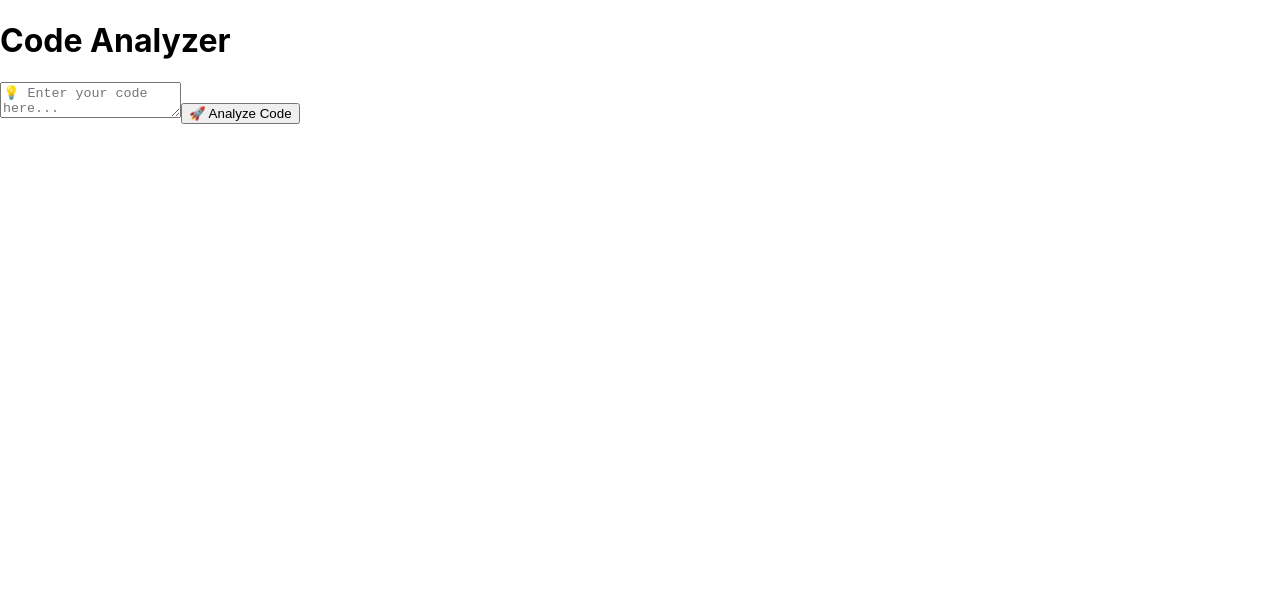
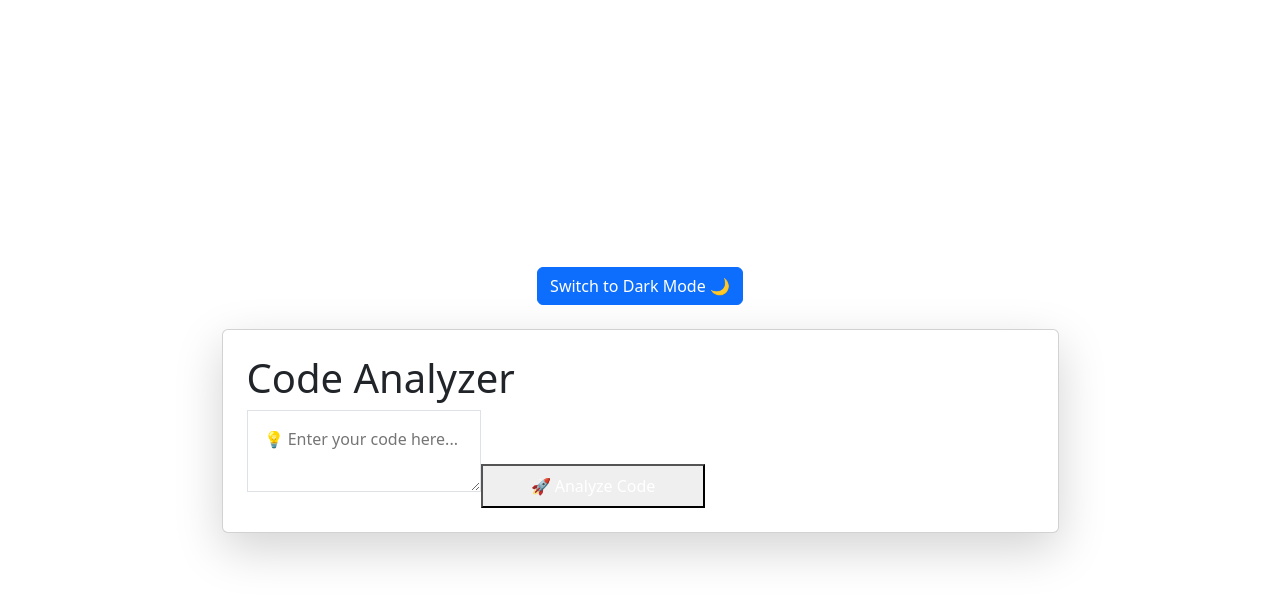
Before and after one commit to Ratikant-rout/code-analyzer, a React (Create React App) app: page / in a window 1280 px wide. Shown: the top 600 px of the page. Built offline with nearby package versions, Linux system fonts and the light colour scheme.

Commit message:
Final_change2

```diff
--- a/package.json
+++ b/package.json
@@ -10,6 +10,7 @@
     "ajv": "^8.17.1",
     "ajv-keywords": "^5.1.0",
     "axios": "^1.8.4",
+    "bootstrap": "^5.3.3",
     "react": "^19.0.0",
     "react-dom": "^19.0.0",
     "react-scripts": "5.0.1",
--- a/src/App.css
+++ b/src/App.css
@@ -1,3 +1,12 @@
+@import url('https://fonts.googleapis.com/css2?family=Poppins:wght@300;400;600&display=swap');
+
+body {
+  margin: 0;
+  font-family: 'Poppins', sans-serif;
+  background: linear-gradient(135deg, #1e3c72, #2a5298);
+  color: white;
+}
+
 .App {
   text-align: center;
 }
@@ -9,23 +18,32 @@
 
 @media (prefers-reduced-motion: no-preference) {
   .App-logo {
-    animation: App-logo-spin infinite 20s linear;
+    animation: App-logo-spin infinite 10s linear;
   }
 }
 
 .App-header {
-  background-color: #282c34;
+  background: rgba(0, 0, 0, 0.2);
   min-height: 100vh;
   display: flex;
   flex-direction: column;
   align-items: center;
   justify-content: center;
-  font-size: calc(10px + 2vmin);
-  color: white;
+  font-size: calc(12px + 2vmin);
+  box-shadow: 0px 4px 20px rgba(255, 255, 255, 0.2);
+  border-radius: 10px;
+  padding: 20px;
 }
 
 .App-link {
-  color: #61dafb;
+  color: #ffcc00;
+  font-weight: 600;
+  transition: 0.3s ease-in-out;
+}
+
+.App-link:hover {
+  color: #ff9900;
+  text-decoration: underline;
 }
 
 @keyframes App-logo-spin {
@@ -36,3 +54,21 @@
     transform: rotate(360deg);
   }
 }
+
+/* Buttons */
+button {
+  padding: 10px 20px;
+  border: none;
+  border-radius: 25px;
+  background: #ffcc00;
+  color: #333;
+  font-size: 1rem;
+  font-weight: bold;
+  cursor: pointer;
+  transition: all 0.3s ease-in-out;
+}
+
+button:hover {
+  background: #ff9900;
+  transform: scale(1.1);
+}
--- a/src/App.js
+++ b/src/App.js
@@ -1,10 +1,43 @@
+import { useState, useEffect } from "react";
 import AnalyzeCode from "./AnalyzeCode";
+import "bootstrap/dist/css/bootstrap.min.css"; // ✅ Ensure Bootstrap is imported
 
 function App() {
+  // 🌙 Dark mode state
+  const [darkMode, setDarkMode] = useState(
+    localStorage.getItem("theme") === "dark"
+  );
+
+  // ✅ Log when button is clicked
+  const toggleDarkMode = () => {
+    console.log("Button Clicked! Current dark mode:", darkMode);
+    setDarkMode(!darkMode);
+  };
+
+  // ✅ Log when theme changes
+  useEffect(() => {
+    console.log("Dark Mode State Changed:", darkMode);
+
+    if (darkMode) {
+      document.body.classList.add("bg-dark", "text-light");
+      localStorage.setItem("theme", "dark");
+    } else {
+      document.body.classList.remove("bg-dark", "text-light");
+      localStorage.setItem("theme", "light");
+    }
+  }, [darkMode]);
+
   return (
-    <div className="flex items-center justify-center min-h-screen bg-gray-200">
-      {/* ✅ Added a container with proper styling */}
-      <AnalyzeCode />
+    <div className="container d-flex flex-column align-items-center justify-content-center min-vh-100">
+      {/* ✅ Bootstrap Dark Mode Toggle Button */}
+      <button onClick={toggleDarkMode} className="btn btn-primary mb-4">
+        {darkMode ? "Switch to Light Mode ☀️" : "Switch to Dark Mode 🌙"}
+      </button>
+
+      {/* ✅ Bootstrap Card */}
+      <div className="card shadow-lg p-4 w-75">
+        <AnalyzeCode />
+      </div>
     </div>
   );
 }
--- a/src/index.css
+++ b/src/index.css
@@ -1,13 +1,61 @@
+/* Importing Google Font */
+@import url('https://fonts.googleapis.com/css2?family=Poppins:wght@300;400;600&display=swap');
+
+:root {
+  --primary-color: #007bff;
+  --secondary-color: #6c757d;
+  --bg-light: #f8f9fa;
+  --bg-dark: #212529;
+  --text-light: #ffffff;
+  --text-dark: #333;
+}
+
+/* Global Styles */
 body {
   margin: 0;
-  font-family: -apple-system, BlinkMacSystemFont, 'Segoe UI', 'Roboto', 'Oxygen',
-    'Ubuntu', 'Cantarell', 'Fira Sans', 'Droid Sans', 'Helvetica Neue',
-    sans-serif;
-  -webkit-font-smoothing: antialiased;
-  -moz-osx-font-smoothing: grayscale;
+  font-family: 'Poppins', -apple-system, BlinkMacSystemFont, 'Segoe UI', 'Roboto',
+    'Oxygen', 'Ubuntu', 'Cantarell', 'Fira Sans', 'Droid Sans', 'Helvetica Neue', sans-serif;
+  background-color: var(--bg-light);
+  color: var(--text-dark);
+  transition: background-color 0.3s ease, color 0.3s ease;
+  scroll-behavior: smooth;
 }
 
+/* Dark Mode */
+body.dark-mode {
+  background-color: var(--bg-dark);
+  color: var(--text-light);
+}
+
+/* Code Styling */
 code {
-  font-family: source-code-pro, Menlo, Monaco, Consolas, 'Courier New',
-    monospace;
+  font-family: source-code-pro, Menlo, Monaco, Consolas, 'Courier New', monospace;
+  background: rgba(0, 0, 0, 0.1);
+  padding: 2px 6px;
+  border-radius: 4px;
 }
+
+/* Utility Classes */
+.text-center {
+  text-align: center;
+}
+
+.flex-center {
+  display: flex;
+  align-items: center;
+  justify-content: center;
+}
+
+.shadow {
+  box-shadow: 0px 4px 10px rgba(0, 0, 0, 0.15);
+}
+
+/* Smooth Hover Effect */
+button {
+  cursor: pointer;
+  transition: all 0.3s ease-in-out;
+}
+
+button:hover {
+  transform: scale(1.05);
+}
```
Also changed, not shown: src/AnalyzeCode.js (+14 -7 lines), src/index.js (+7 -6 lines), 1 other file (tests, documents, lock files or other folders).
